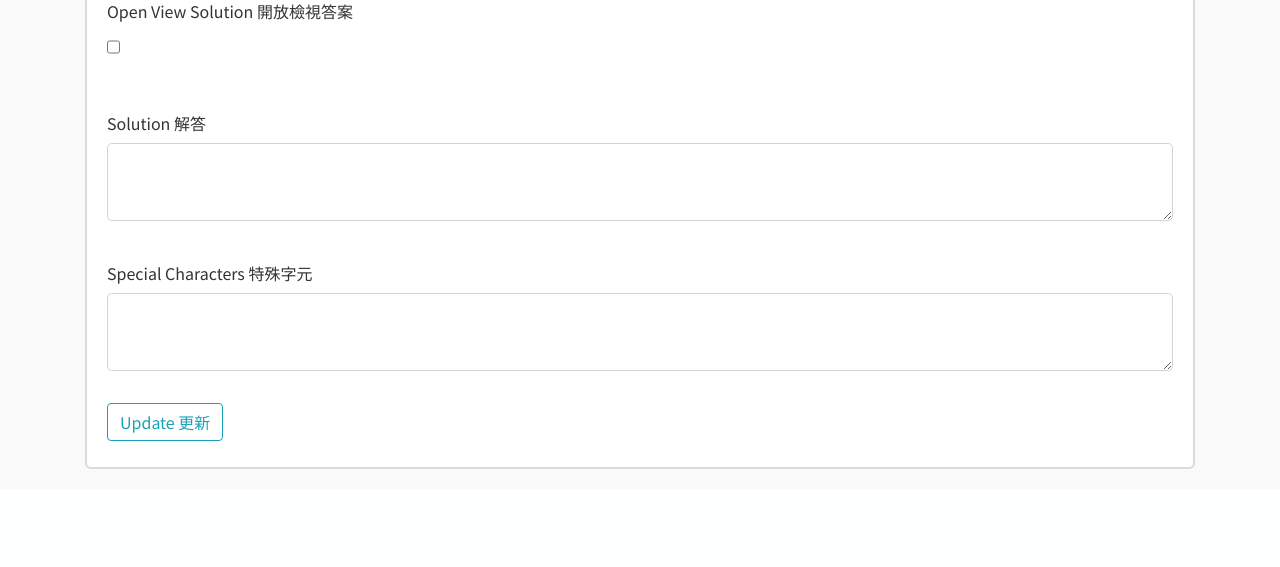
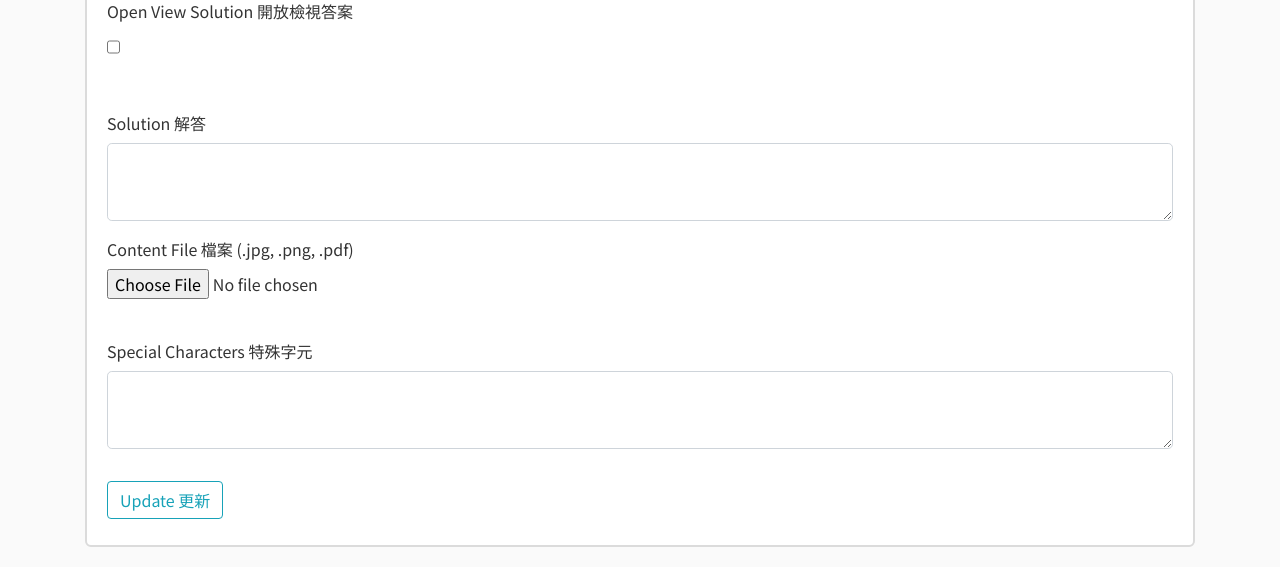
Before and after one commit to kaiwencaiwen/TOL_Trainer, a Flask app: template flasktol/templates/update_question.html in a window 1280 px wide. Shown: the part 1036-1603 px from the top of the page. Before the commit the page ends 1505 px from the top, so only its background shows below. Run offline with Flask 2, Linux system fonts and the light colour scheme; tables that the repository leaves empty hold one stand-in row (values such as "Sample post"); the template is opened without the code that fills it: values that come from a table or form of the project are taken from there, most other values are stand-ins (such as "Sample title", 1, 10 or a date in 2020); some libraries are stand-ins or nearby versions.

Commit message:
Updated solution file upload

```diff
--- a/flasktol/templates/account.html
+++ b/flasktol/templates/account.html
@@ -99,7 +99,6 @@
 			</fieldset>
 			<div class="form-group">
 				{{form.submit(class="btn btn-outline-info")}}
-
 			</div>
 
 		</form>
--- a/flasktol/templates/layout.html
+++ b/flasktol/templates/layout.html
@@ -1,8 +1,6 @@
 <!DOCTYPE html>
 <html>
 <head>
-
-
     <!-- Required meta tags -->
     <meta charset="utf-8">
     <meta name="viewport" content="width=device-width, initial-scale=1, shrink-to-fit=no">
--- a/flasktol/templates/update_question.html
+++ b/flasktol/templates/update_question.html
@@ -120,6 +120,15 @@
                     {{form.solution(class="form-control form-control-lg")}}
                 {% endif%}
             </div>
+            <div class='form-group'>
+                {{form.solution_file.label()}}
+                {{form.solution_file(class='form-control-file')}}
+                {% if form.solution_file.errors%}
+                    {% for error in form.solution_file.errors%}
+                        <span class='text-danger'>{{error}}</span></br>
+                    {% endfor %}
+                {%endif%}
+            </div>
             <br/>
             <div class='form-group'>
                 {{form.special_characters.label(class="form-control-label")}}
--- a/flasktol/users/utils.py
+++ b/flasktol/users/utils.py
@@ -20,9 +20,7 @@ def save_picture(form_picture):
 
 def send_reset_email(user):
     token = user.get_reset_token()
-    msg = Message('Password Reset Request',
-                  sender='kevin.chen2b2020@stu.tes.tp.edu.tw',
-                  recipients=[user.email])
+    msg = Message('Password Reset Request', sender='kevin.chen2b2020@stu.tes.tp.edu.tw', recipients=[user.email])
     msg.body = f''' To reset your password, visit the following link:
 {url_for('users.reset_token',token=token, _external=True)}
 
```
Also changed, not shown: flasktol/templates/user_posts.html (deleted, +0 -28 lines), flasktol/users/routes.py (+23 -9 lines), flasktol/site.db, run.py (line endings or trailing spaces), 1 other file.
